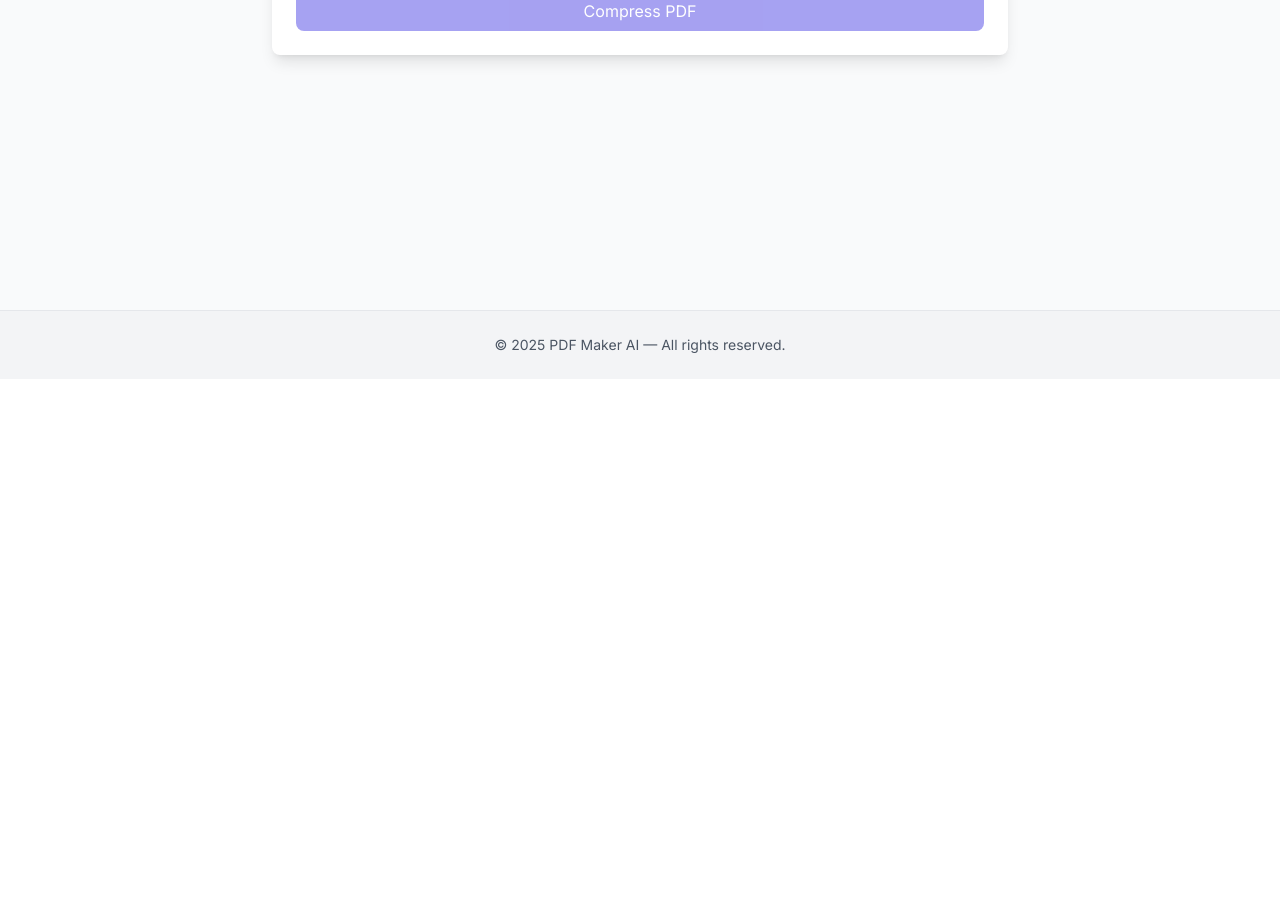
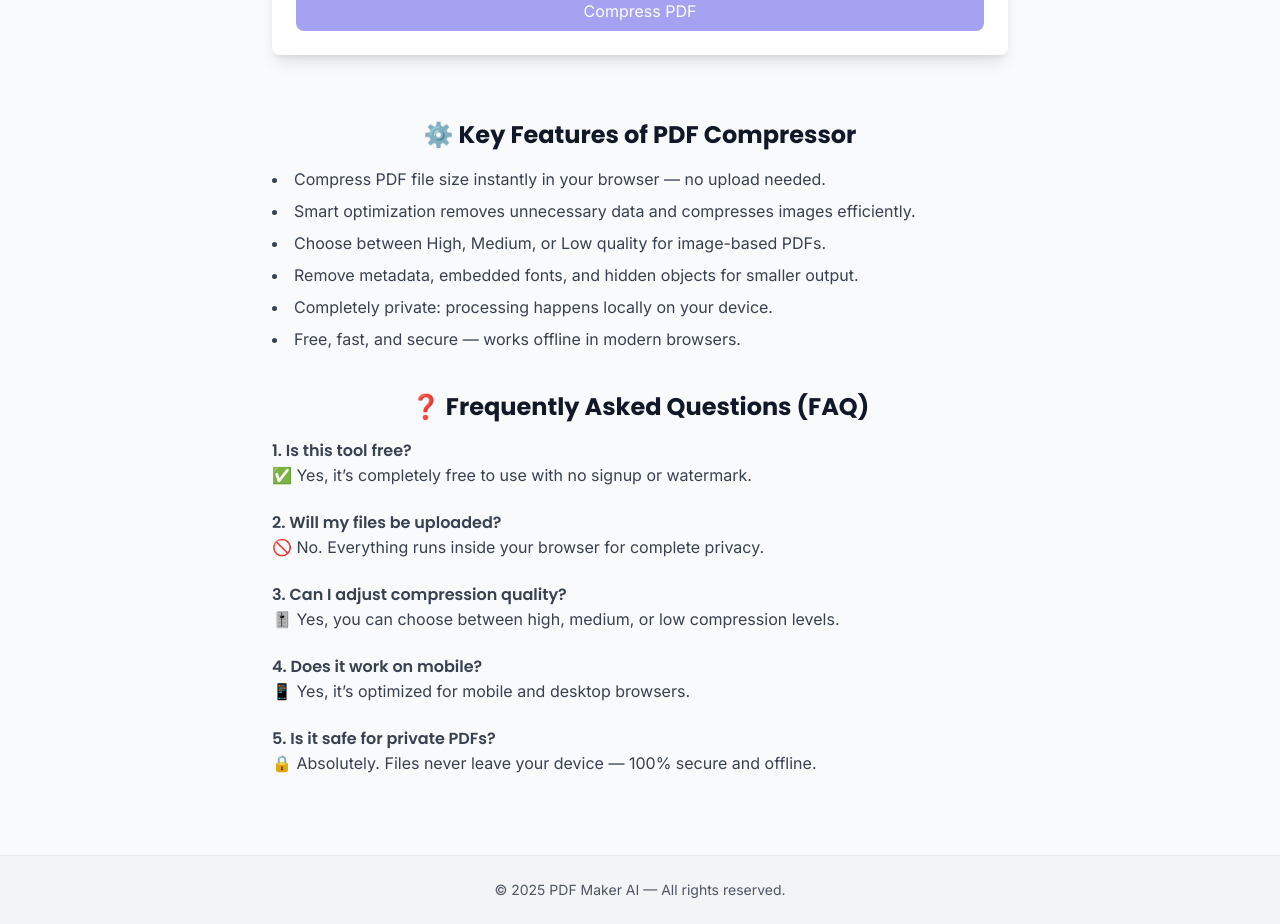
Before and after one commit to studybuild576-commits/my-tool-website, a Next.js app: page /pdf-compress in a window 1280 px wide. Shown: the part 421-1345 px from the top of the page. Before the commit the page ends 800 px from the top, so only its background shows below. Built offline with nearby package versions, Linux system fonts and the light colour scheme.

Commit message:
Update page.tsx

```diff
--- a/app/pdf-compress/page.tsx
+++ b/app/pdf-compress/page.tsx
@@ -1,12 +1,13 @@
+// app/pdf-compress/page.tsx
 import type { Metadata } from "next";
 import PDFCompressTool from "@/components/PDFCompressTool";
 
 export const metadata: Metadata = {
-  title: "PDF Compressor — Size Kam Karein (Free, Private, In‑Browser)",
+  title: "PDF Compressor — Size Kam Karein (Free, Private, In-Browser)",
   description:
-    "Apne PDF ki file size ko asaani se kam karein. In‑browser compression, metadata cleanup aur smart options — bina upload, bilkul safe.",
+    "Compress PDF file size easily and securely in your browser. Smart optimization, metadata cleanup, and image compression — no upload, fully private.",
   keywords: [
-    "pdf compress","compress pdf online","reduce pdf size","pdf size kam karo","pdf optimization",
+    "pdf compressor","compress pdf online","reduce pdf size","pdf size kam karo","pdf optimization",
     "metadata remove pdf","image compression pdf","font cleanup pdf","client side pdf compress",
     "in browser pdf tool","free pdf compressor","fast pdf compression","pdf-lib compress",
     "small pdf size","email friendly pdf","shareable pdf","optimize images pdf","strip metadata pdf",
@@ -21,20 +22,21 @@ export const metadata: Metadata = {
   openGraph: {
     type: "website",
     url: "https://pdfmakerai.shop/pdf-compress",
-    title: "PDF Compressor — Free, Private",
-    description: "File size kam karein: metadata cleanup, smart re‑save (client‑side).",
+    title: "PDF Compressor — Free, Private, In-Browser",
+    description: "Compress and optimize PDF files without upload — safe, fast, and private.",
     images: [{ url: "/og-image.png", width: 1200, height: 630 }],
-    siteName: "PDF Maker AI"
+    siteName: "PDF Maker AI",
   },
   twitter: {
     card: "summary_large_image",
     title: "PDF Compressor — Free, Private",
-    description: "In‑browser compression with smart options. No uploads.",
-    images: ["/og-image.png"]
-  }
+    description: "In-browser compression with smart optimization and image quality control.",
+    images: ["/og-image.png"],
+  },
 };
 
 export default function Page() {
+  // ✅ App Schema (SoftwareApplication)
   const appLd = {
     "@context": "https://schema.org",
     "@type": "SoftwareApplication",
@@ -45,19 +47,126 @@ export default function Page() {
     isAccessibleForFree: true,
     offers: { "@type": "Offer", price: "0", priceCurrency: "USD" },
     featureList: [
-      "Client‑side PDF compression",
+      "Client-side PDF compression",
       "Metadata cleanup",
-      "Smart page re‑save"
-    ]
+      "Smart image optimization",
+      "No upload, privacy-first",
+      "Free and fast",
+    ],
+    publisher: { "@type": "Organization", name: "PDF Maker AI", url: "https://pdfmakerai.shop" },
+  };
+
+  // ✅ FAQ Schema (Rich Snippet for Google)
+  const faqLd = {
+    "@context": "https://schema.org",
+    "@type": "FAQPage",
+    mainEntity: [
+      {
+        "@type": "Question",
+        name: "Is this PDF compressor tool free?",
+        acceptedAnswer: {
+          "@type": "Answer",
+          text: "Yes, the PDF Compressor is completely free and private to use — no registration required.",
+        },
+      },
+      {
+        "@type": "Question",
+        name: "Are my PDFs uploaded to a server?",
+        acceptedAnswer: {
+          "@type": "Answer",
+          text: "No. All compression happens locally inside your browser. Your files never leave your device.",
+        },
+      },
+      {
+        "@type": "Question",
+        name: "Does it reduce image quality?",
+        acceptedAnswer: {
+          "@type": "Answer",
+          text: "You can choose between high, medium, or low image quality to control the final PDF size.",
+        },
+      },
+      {
+        "@type": "Question",
+        name: "Is it safe for confidential documents?",
+        acceptedAnswer: {
+          "@type": "Answer",
+          text: "Yes, since everything runs on your device, your private or confidential documents are 100% safe.",
+        },
+      },
+      {
+        "@type": "Question",
+        name: "Can I use it on mobile?",
+        acceptedAnswer: {
+          "@type": "Answer",
+          text: "Yes, the PDF Compressor works perfectly on Android, iPhone, tablets, and desktops.",
+        },
+      },
+    ],
   };
 
   return (
     <main className="max-w-3xl mx-auto px-4 py-10">
+      {/* ✅ Structured Data Scripts */}
       <script
         type="application/ld+json"
-        dangerouslySetInnerHTML={{ __html: JSON.stringify(appLd).replace(/</g, "\\u003c") }}
+        dangerouslySetInnerHTML={{
+          __html: JSON.stringify(appLd).replace(/</g, "\\u003c"),
+        }}
       />
+      <script
+        type="application/ld+json"
+        dangerouslySetInnerHTML={{
+          __html: JSON.stringify(faqLd).replace(/</g, "\\u003c"),
+        }}
+      />
+
+      {/* ✅ Main Compression Tool */}
       <PDFCompressTool />
+
+      {/* ✅ Visible SEO Content */}
+      <section className="mt-16 space-y-10">
+        <div>
+          <h2 className="text-2xl font-bold mb-4 text-center text-gray-900">
+            ⚙️ Key Features of PDF Compressor
+          </h2>
+          <ul className="list-disc list-inside space-y-2 text-gray-700">
+            <li>Compress PDF file size instantly in your browser — no upload needed.</li>
+            <li>Smart optimization removes unnecessary data and compresses images efficiently.</li>
+            <li>Choose between High, Medium, or Low quality for image-based PDFs.</li>
+            <li>Remove metadata, embedded fonts, and hidden objects for smaller output.</li>
+            <li>Completely private: processing happens locally on your device.</li>
+            <li>Free, fast, and secure — works offline in modern browsers.</li>
+          </ul>
+        </div>
+
+        <div>
+          <h2 className="text-2xl font-bold mb-4 text-center text-gray-900">
+            ❓ Frequently Asked Questions (FAQ)
+          </h2>
+          <div className="space-y-6 text-gray-700">
+            <div>
+              <h3 className="font-semibold">1. Is this tool free?</h3>
+              <p>✅ Yes, it’s completely free to use with no signup or watermark.</p>
+            </div>
+            <div>
+              <h3 className="font-semibold">2. Will my files be uploaded?</h3>
+              <p>🚫 No. Everything runs inside your browser for complete privacy.</p>
+            </div>
+            <div>
+              <h3 className="font-semibold">3. Can I adjust compression quality?</h3>
+              <p>🎚️ Yes, you can choose between high, medium, or low compression levels.</p>
+            </div>
+            <div>
+              <h3 className="font-semibold">4. Does it work on mobile?</h3>
+              <p>📱 Yes, it’s optimized for mobile and desktop browsers.</p>
+            </div>
+            <div>
+              <h3 className="font-semibold">5. Is it safe for private PDFs?</h3>
+              <p>🔒 Absolutely. Files never leave your device — 100% secure and offline.</p>
+            </div>
+          </div>
+        </div>
+      </section>
     </main>
   );
 }
```
